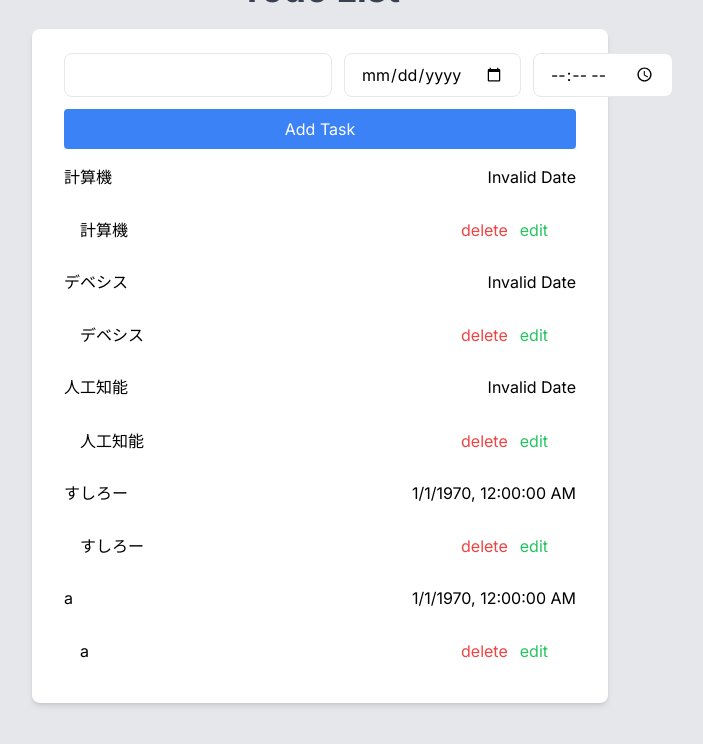
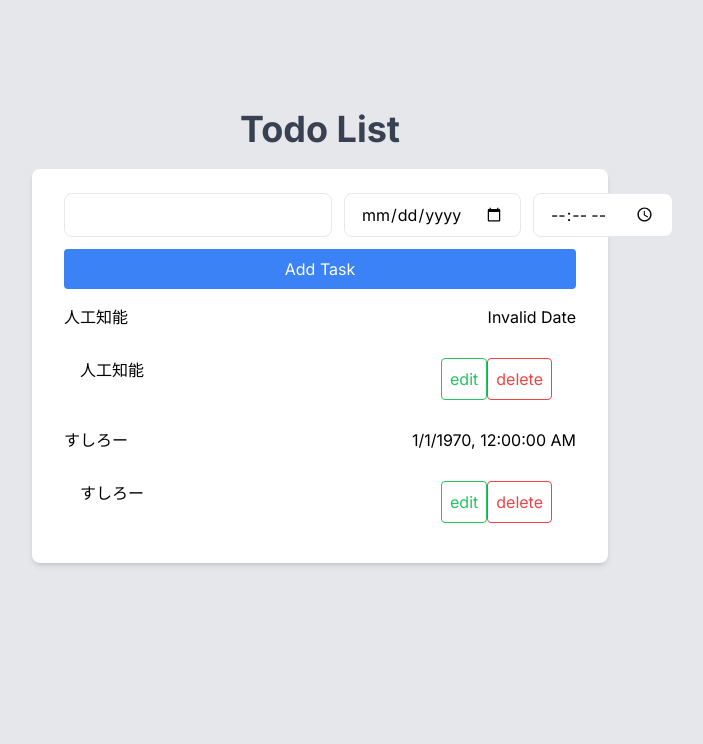
Before and after one commit to i2rin/todolist-nextjs, a Next.js app: page / in a window 1280 px wide. Shown: the top 744 px of the page, without its empty margins (320-1023 px from the left). Built offline with nearby package versions, Linux system fonts and the light colour scheme; data requests are answered from the project's data file.

Commit message:
🎨ボタンが視覚的にわかりやすくなりました

```diff
--- a/src/app/components/Todo.tsx
+++ b/src/app/components/Todo.tsx
@@ -34,8 +34,7 @@ const Todo = ({ task }: TodoProps) => {
         setIsEditing(false);
     };
 
-
-  return (
+ return (
    <li
         key = {task.id}
         className = "flex justify-between p-4 bg-white border-1-4 border-blue-500 rounded-shadow"
@@ -55,12 +54,18 @@ const Todo = ({ task }: TodoProps) => {
 
      <div>
        {isEditing ? (
-      <button className = "text-white bg-blue-300" onClick={handleSave}>save</button >
+      <button className = "text-white bg-blue-300 p-2 mr-2 border border-blue-500 rounded " onClick={handleSave}>
+        save
+        </button >
         ) : (
-      <button className = "text-red-500 mr-3" onClick = {handleDelete}>delete</button>
+        <button className="text-green-500 border border-green-500 rounded rounded p-2" onClick={handleEdit}>
+        edit
+        </button>
         )}
-      <button className="text-green-500 mr-3" onClick={handleEdit}>edit</button>
-     </div>
+         <button className = "text-red-500 border border-red-500 rounded p-2 mr-2" onClick = {handleDelete}>
+            delete
+        </button>
+        </div>
     </li>
   )
 }
--- a/src/app/data/todos.json
+++ b/src/app/data/todos.json
@@ -1,26 +1,13 @@
 {
   "tasks": [
     {
-      "id": "fea06451-71ad-4aa0-a50d-f10c40c0809f",
-      "text": "計算機"
-    },
-    {
-      "id": "ca11ae36-ae36-4df3-9e90-f664d527f405",
-      "text": "デベシス"
-    },
-    {
-      "id": "bcdcb758-b03c-4343-8eea-9f4b2ac0a4f1",
-      "text": "人工知能"
+      "text": "人工知能",
+      "id": "bcdcb758-b03c-4343-8eea-9f4b2ac0a4f1"
     },
     {
       "id": "5201ab02-31cb-48ef-9019-632b5652f41f",
       "text": "すしろー",
       "date": null
-    },
-    {
-      "id": "488aef89-685c-4b46-8ad3-bcc924358921",
-      "text": "a",
-      "date": null
     }
   ]
 }
```
